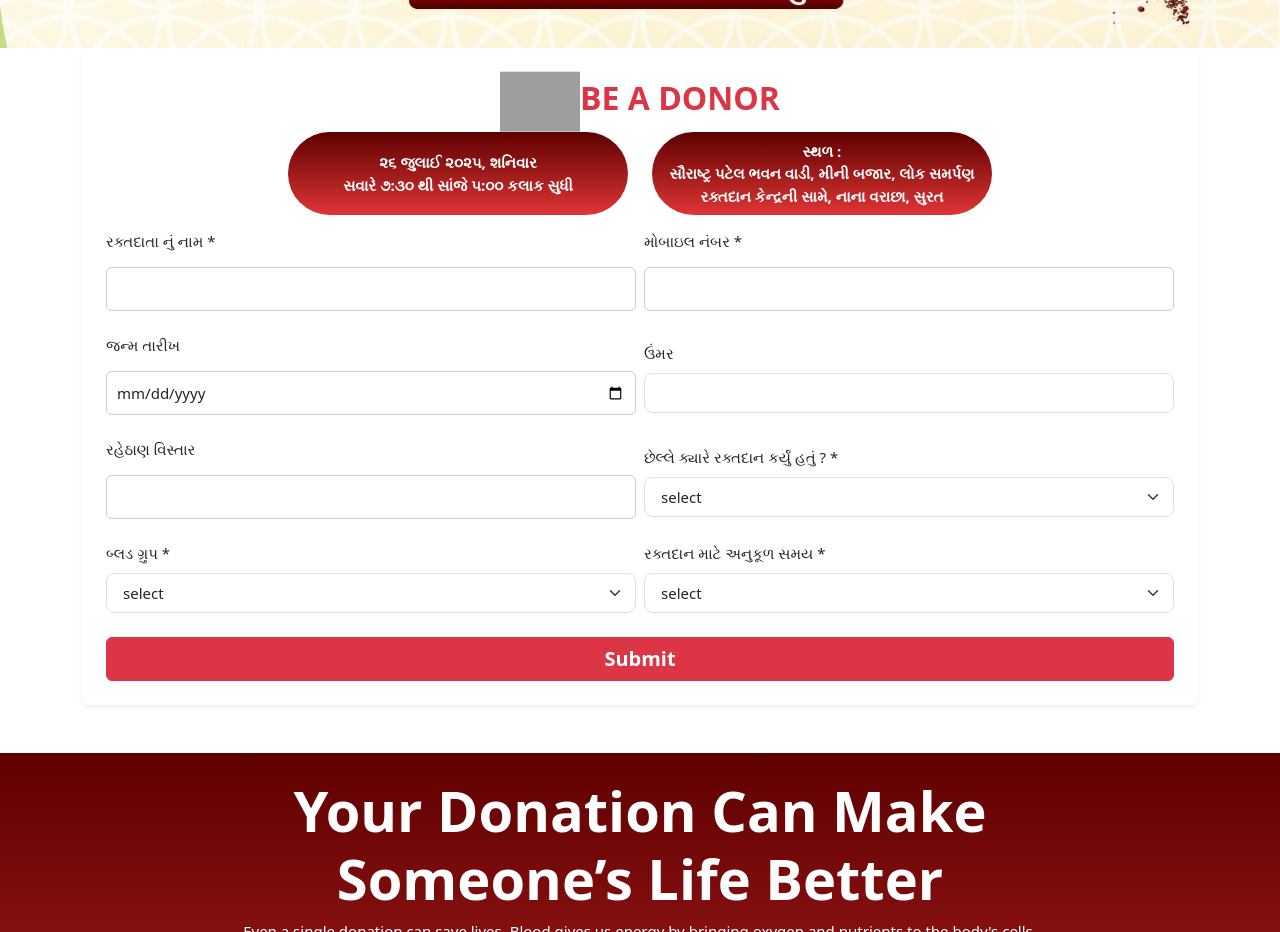
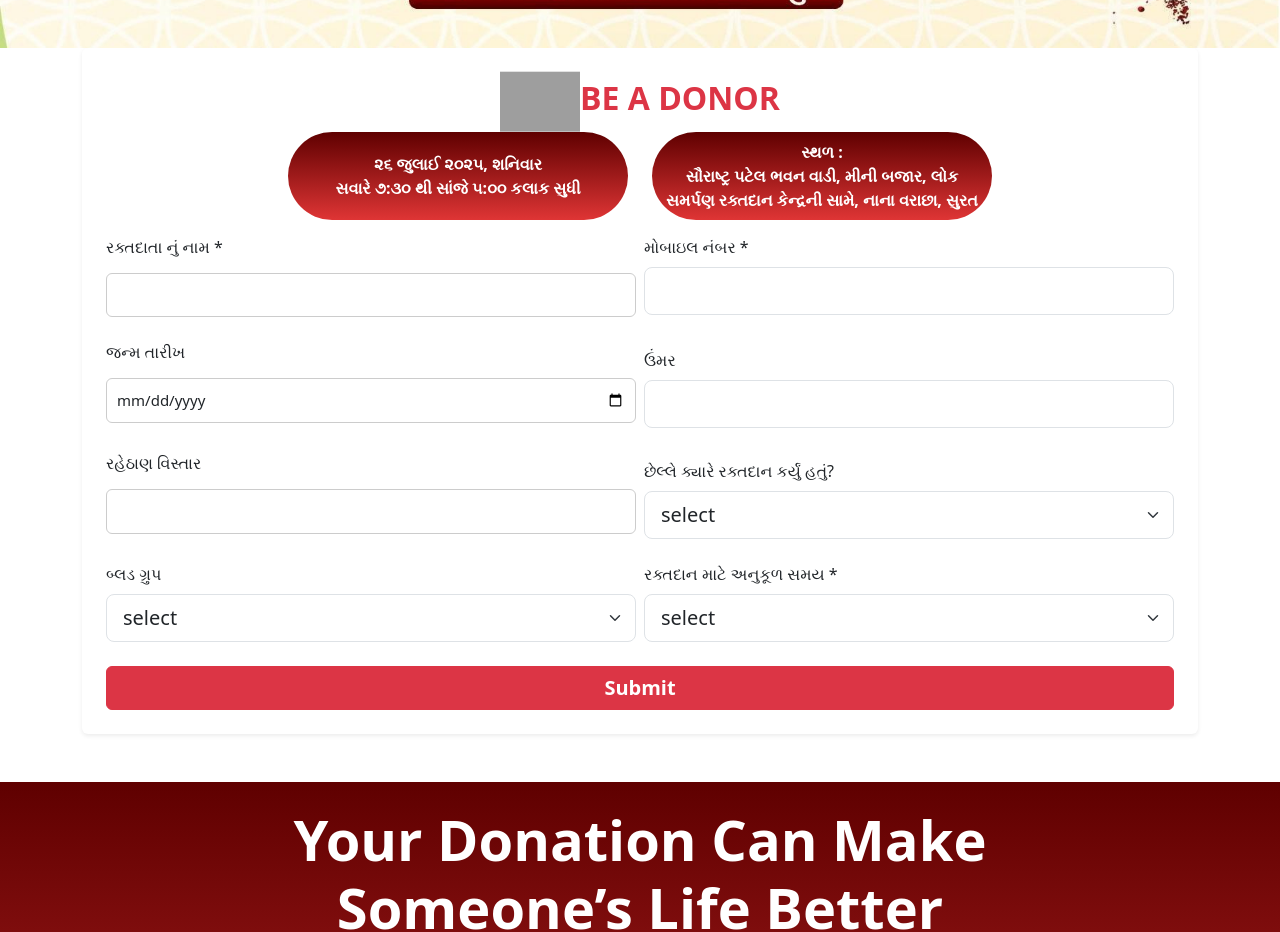
Before and after one commit to tankvaishali/viranjaliblood-donation, a React (Create React App) app: page / in a window 1280 px wide. Shown: the part 980-1912 px from the top of the page. Built offline with nearby package versions, Linux system fonts and the light colour scheme; grey boxes are pictures that could not be loaded.

Commit message:
remove other validation

```diff
--- a/src/Component/Carouselhome.jsx
+++ b/src/Component/Carouselhome.jsx
@@ -5,7 +5,7 @@ function Carouselhome() {
   return (
     <>
     <div className='bannerimage'>
-      <img src={require("../assets/images/shared image (3).jpeg")} alt="" className='img-fluid' />
+      <img src={require("../assets/images/shared image (3).jpeg")} alt="" className='img-fluid w-100' />
     </div>
     </>
     // <div className='carouselhome'>
--- a/src/Component/Formfile.jsx
+++ b/src/Component/Formfile.jsx
@@ -19,25 +19,17 @@ function DonorForm() {
   const handleChange = (e) => {
     const { name, value } = e.target;
     setFormData((prev) => ({ ...prev, [name]: value }));
-    setErrors((prev) => ({ ...prev, [name]: "" })); // Clear error on change
+    setErrors((prev) => ({ ...prev, [name]: "" }));
   };
 
   const validate = () => {
     const newErrors = {};
-    if (!formData.name.trim()) newErrors.name = "please enter your name !";
-    if (!formData.phone) newErrors.phone = "please enter your mobile no.  !";
+    if (!formData.name.trim()) newErrors.name = "please enter your name!";
+    if (!formData.phone) newErrors.phone = "please enter your mobile no.!";
     else if (!/^[0-9]{10}$/.test(formData.phone))
-      newErrors.phone = "please enter your valid mobile number!";
-    if (!formData.dob) newErrors.dob = "please enter your birthday date  !";
-    if (!formData.age) newErrors.age = "please enter your age is !";
-    if (!formData.address.trim())
-      newErrors.address = "please enter your address !";
-    if (!formData.donationYears)
-      newErrors.donationYears = "please select your donation year !";
-    if (!formData.bloodGroup)
-      newErrors.bloodGroup = "please select your blood group !";
+      newErrors.phone = "please enter a valid 10-digit mobile number!";
     if (!formData.preferredTime)
-      newErrors.preferredTime = "please select time !";
+      newErrors.preferredTime = "please select a preferred time!";
     return newErrors;
   };
 
@@ -64,7 +56,7 @@ function DonorForm() {
         Swal.fire({
           icon: "success",
           title: "Success!",
-          text: "form submit successfully!",
+          text: "Form submitted successfully!",
         });
 
         setFormData({
@@ -106,11 +98,11 @@ function DonorForm() {
               width={80}
             />
           </div>
-          <h2 className="text-center  text-danger fw-bold ">BE A DONOR</h2>
+          <h2 className="text-center text-danger fw-bold">BE A DONOR</h2>
         </div>
         <div className="row justify-content-center">
-          <div className="col-12 col-lg-4 ">
-            <div className="h-100 rounded-pill bg_imagesec text-white text-center p-2 pera fw-bold d-flex align-items-center justify-content-center">
+          <div className="col-12 col-lg-4">
+            <div className="h-100 rounded-pill bg_imagesec text-white text-center p-2 fw-bold d-flex align-items-center justify-content-center">
               <div className="py-2 py-lg-0">
                 <div>૨૬ જુલાઈ ૨૦૨૫, શનિવાર</div>
                 <div>સવારે ૭:૩૦ થી સાંજે ૫:૦૦ કલાક સુધી</div>
@@ -118,8 +110,8 @@ function DonorForm() {
             </div>
           </div>
           <div className="col-12 col-lg-4 mt-3 mt-lg-0">
-            <div className="h-100 rounded-pill bg_imagesec text-white text-center p-2 pera fw-bold ">
-              <div> સ્થળ : </div>
+            <div className="h-100 rounded-pill bg_imagesec text-white text-center p-2 fw-bold">
+              <div>સ્થળ :</div>
               <div>
                 સૌરાષ્ટ્ર પટેલ ભવન વાડી, મીની બજાર, લોક સમર્પણ રક્તદાન કેન્દ્રની
                 સામે, નાના વરાછા, સુરત
@@ -127,15 +119,16 @@ function DonorForm() {
             </div>
           </div>
         </div>
+
         <form onSubmit={handleSubmit} noValidate>
-          <div className="row g-0 g-lg-2 pera">
+          <div className="row g-0 g-lg-2">
             {/* Name */}
             <div className="col-md-6">
               <label className="form-label text-dark">રક્તદાતા નું નામ *</label>
               <input
                 type="text"
                 name="name"
-                className="form-control form-control-lg pera"
+                className="form-control form-control-lg"
                 value={formData.name}
                 onChange={handleChange}
               />
@@ -148,9 +141,9 @@ function DonorForm() {
             <div className="col-md-6">
               <label className="form-label text-dark">મોબાઇલ નંબર *</label>
               <input
-                type="text"
+                type="tel"
                 name="phone"
-                className="form-control form-control-lg pera"
+                className="form-control form-control-lg"
                 value={formData.phone}
                 onChange={handleChange}
                 maxLength="10"
@@ -166,13 +159,10 @@ function DonorForm() {
               <input
                 type="date"
                 name="dob"
-                className="form-control form-control-lg pera"
+                className="form-control form-control-lg"
                 value={formData.dob}
                 onChange={handleChange}
               />
-              {errors.dob && (
-                <small className="text-danger">{errors.dob}</small>
-              )}
             </div>
 
             {/* Age */}
@@ -181,13 +171,10 @@ function DonorForm() {
               <input
                 type="number"
                 name="age"
-                className="form-control form-control-lg pera"
+                className="form-control form-control-lg"
                 value={formData.age}
                 onChange={handleChange}
               />
-              {errors.age && (
-                <small className="text-danger">{errors.age}</small>
-              )}
             </div>
 
             {/* Address */}
@@ -196,22 +183,19 @@ function DonorForm() {
               <input
                 type="text"
                 name="address"
-                className="form-control form-control-lg pera"
+                className="form-control form-control-lg"
                 value={formData.address}
                 onChange={handleChange}
               />
-              {errors.address && (
-                <small className="text-danger">{errors.address}</small>
-              )}
             </div>
 
             {/* Donation Years */}
             <div className="col-md-6 mt-0 mt-lg-3">
               <label className="form-label text-dark">
-                છેલ્લે ક્યારે રક્તદાન કર્યું હતું ? *
+                છેલ્લે ક્યારે રક્તદાન કર્યું હતું?
               </label>
               <select
-                className="form-select form-select-lg pera"
+                className="form-select form-select-lg"
                 name="donationYears"
                 value={formData.donationYears}
                 onChange={handleChange}
@@ -223,16 +207,13 @@ function DonorForm() {
                   </option>
                 ))}
               </select>
-              {errors.donationYears && (
-                <small className="text-danger">{errors.donationYears}</small>
-              )}
             </div>
 
             {/* Blood Group */}
             <div className="col-md-6">
-              <label className="form-label text-dark">બ્લડ ગ્રુપ *</label>
+              <label className="form-label text-dark">બ્લડ ગ્રુપ</label>
               <select
-                className="form-select form-select-lg pera"
+                className="form-select form-select-lg"
                 name="bloodGroup"
                 value={formData.bloodGroup}
                 onChange={handleChange}
@@ -246,9 +227,6 @@ function DonorForm() {
                   )
                 )}
               </select>
-              {errors.bloodGroup && (
-                <small className="text-danger">{errors.bloodGroup}</small>
-              )}
             </div>
 
             {/* Preferred Time */}
@@ -257,7 +235,7 @@ function DonorForm() {
                 રક્તદાન માટે અનુકૂળ સમય *
               </label>
               <select
-                className="form-select form-select-lg pera"
+                className="form-select form-select-lg"
                 name="preferredTime"
                 value={formData.preferredTime}
                 onChange={handleChange}
```
Also changed, not shown: 1 other file (tests, documents, lock files or other folders).
